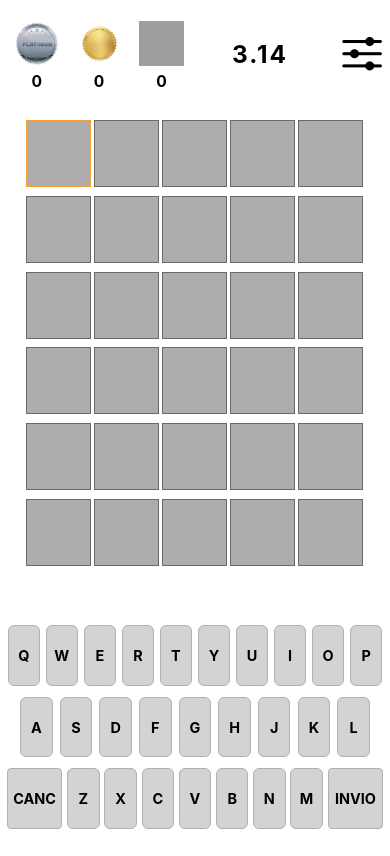
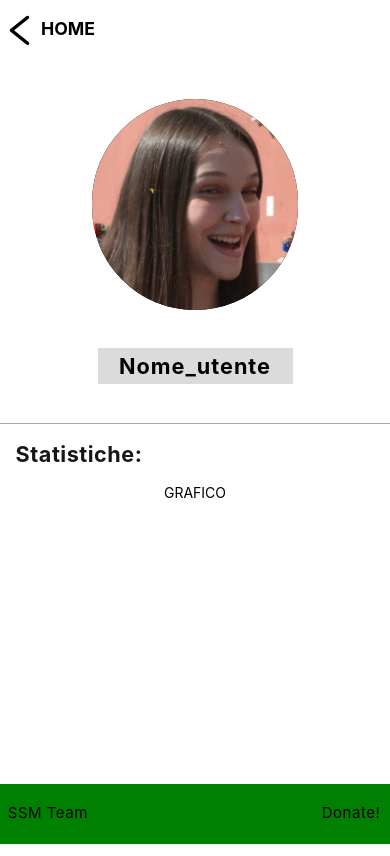
Before and after one commit to samuelePipitone/Parolando, a React Native app: screen /SalaTrofei in a window 390 px wide. Built offline with nearby package versions, Linux system fonts and the light colour scheme; grey boxes are pictures that could not be loaded.

Commit message:
fine pagina trofei

```diff
--- a/App.js
+++ b/App.js
@@ -6,6 +6,8 @@ import { createNativeStackNavigator } from '@react-navigation/native-stack';
 import Home from './src/Screens/Home';
 import Test from './src/Screens/Test';
 import ErrorPage from './src/Screens/ErrorPage';
+import Classifica from './src/Screens/Classifica';
+import SalaTrofei from './src/Screens/SalaTrofei';
 
 const Stack = createNativeStackNavigator();
 
@@ -21,6 +23,18 @@ export default function App() {
 				/>
 				<Stack.Screen name="Test" component={Test}/>
 				<Stack.Screen name="Error" component={ErrorPage}/>
+				<Stack.Screen
+					name="Classifica"
+					component={Classifica}
+					options={{
+						headerShown: false }}
+				/>
+				<Stack.Screen
+					name="SalaTrofei"
+					component={SalaTrofei}
+					options={{
+						headerShown: false }}
+				/>
 			</Stack.Navigator>
 	  </NavigationContainer>
 
--- a/src/Custom components/Options.js
+++ b/src/Custom components/Options.js
@@ -10,7 +10,7 @@ import styles from '../Styles/Style_Options'
 var width = Dimensions.get('window').width; //full width
 var height = Dimensions.get('window').height; //full height
 
-export default function Options(){
+export default function Options({ navigation }){
 
 	const [modalVisible, setModalVisible] = useState(false);
 
@@ -63,8 +63,14 @@ export default function Options(){
 
 							</TouchableOpacity>
 
+							<TouchableOpacity onPress={() => navigation.navigate('SalaTrofei')}>
 								<Text style={styles.text}>Sala dei trofei</Text>
+							</TouchableOpacity>
+
+							<TouchableOpacity onPress={() => navigation.navigate('Classifica')}>
 								<Text style={styles.text}>Classifica</Text>
+							</TouchableOpacity>
+
 						</View>
 
 						<View style={styles.titlesContainer}>
--- /dev/null
+++ b/src/Screens/Classifica.js
@@ -0,0 +1,10 @@
+import React from "react";
+import { View, Text } from "react-native";
+
+export default function Classifica({ navigation }){
+	return(
+		<View style={{flex: 1}}>
+			<Text>IMPOSTAZIONI PORCODDIO</Text>
+		</View>
+	);
+}
--- a/src/Screens/Home.js
+++ b/src/Screens/Home.js
@@ -35,7 +35,7 @@ export default function Home({ navigation }){
 					</View>
 
 					<View style={styles.header_options}>
-						<Options/>
+						<Options navigation={navigation}/>
 					</View>
 
 				</View>
--- /dev/null
+++ b/src/Screens/SalaTrofei.js
@@ -0,0 +1,78 @@
+import React from "react";
+import { View, SafeAreaView, Dimensions, Text,
+TouchableOpacity, Image } from "react-native";
+
+import AntDesign from 'react-native-vector-icons/AntDesign';
+
+import styles from '../Styles/Style_SalaTrofei';
+
+var width = Dimensions.get('window').width; //full width
+var height = Dimensions.get('window').height; //full height
+
+export default function SalaTrofei({ navigation }){
+	return(
+		<SafeAreaView style={styles.androidSafeArea}>
+
+			<View style={styles.container}>
+
+				<View style={styles.header}>
+
+					<TouchableOpacity
+					style={styles.headerLeft}
+					onPress={() => navigation.navigate('Home')}
+					>
+
+						<AntDesign name="left" size={width/10}/>
+						<Text style={styles.home}>HOME</Text>
+
+					</TouchableOpacity>
+
+					<View style={styles.headerRight}>
+
+					</View>
+
+				</View>
+
+				<View style={styles.body}>
+
+					<View style={styles.bodyProfile}>
+
+						<View style={styles.circular}>
+							<Image
+							source={require('../images/immagine.png')}
+							style={styles.immagine}
+							/>
+						</View>
+
+					</View>
+
+					<View style={styles.bodyName}>
+
+						<Text style={styles.nomeUtente}>Nome_utente</Text>
+
+					</View>
+
+					<View style={styles.bodyStatisticheContainer}>
+
+						<View style={styles.bodyStatTitolo}>
+							<Text style={styles.statistiche}>Statistiche:</Text>
+						</View>
+
+						<View style={styles.bodyStatBody}>
+							<Text style={{alignSelf: 'center'}}>GRAFICO</Text>
+						</View>
+
+					</View>
+
+				</View>
+
+				<View style={styles.footer}>
+					<Text style={styles.credits}>SSM Team</Text>
+					<Text style={styles.donate}>Donate!</Text>
+				</View>
+
+			</View>
+
+		</SafeAreaView>
+	);
+}
--- /dev/null
+++ b/src/Styles/Style_SalaTrofei.js
@@ -0,0 +1,101 @@
+import { StyleSheet, Dimensions, Platform, StatusBar } from "react-native";
+
+var width = Dimensions.get('window').width; //full width
+var height = Dimensions.get('window').height; //full height
+
+export default StyleSheet.create({
+	androidSafeArea: {
+		flex: 1,
+		paddingTop: Platform.OS === "android" ? StatusBar.currentHeight : 0,
+		backgroundColor: 'white'
+	},
+	container: {
+		flex: 1,
+	},
+	//---------------header-------------------------
+	header: {
+		flex: 1,
+		flexDirection: 'row'
+	},
+	headerLeft:{
+		flex: 1,
+		flexDirection: 'row',
+		alignItems: 'center'
+	},
+	headerRight:{
+		flex: 1,
+	},
+	home: {
+		fontSize: width/22,
+		fontWeight: 'bold',
+		marginBottom: '2%',
+		marginLeft: '1%'
+	},
+	//-----------------body-------------------------
+	body: {
+		flex: 12
+	},
+	bodyProfile:{
+		flex: 0.8,
+		justifyContent: 'center',
+		alignItems: 'center',
+	},
+	bodyName:{
+		flex: 0.1,
+		backgroundColor: '#dbdbdb', //grigio
+		justifyContent: 'center',
+		width: '50%',
+		alignSelf: 'center',
+		marginBottom: '10%',
+	},
+	bodyStatisticheContainer:{
+		flex: 1,
+		borderTopColor: '#a8a8a8', //grigio
+		borderTopWidth: 0.6
+	},
+	bodyStatTitolo:{
+		flex: 1,
+		justifyContent: 'center',
+		marginLeft: '4%'
+	},
+	bodyStatBody:{
+		flex: 5,
+	},
+	immagine: {
+		height: height/4,
+		width: width/1.9,
+		backgroundColor: 'black',
+		borderRadius: 110
+	},
+	nomeUtente: {
+		alignSelf: 'center',
+		fontWeight: 'bold',
+		fontSize: width/18,
+		letterSpacing: 1
+	},
+	statistiche: {
+		fontSize: width/18,
+		fontWeight: 'bold',
+		letterSpacing: 0.5,
+		color: '#171717'
+	},
+	//---------------footer-------------------------
+	footer: {
+		backgroundColor: 'green',
+		flex: 1,
+		flexDirection: 'row'
+	},
+	credits: {
+		marginTop: '5%',
+		marginLeft: '2%',
+		letterSpacing: 0.5,
+		fontSize: width/26
+	},
+	donate: {
+		marginTop: '5%',
+		marginLeft: '2%',
+		letterSpacing: 0.5,
+		fontSize: width/26,
+		marginLeft: '60%'
+	}
+});
```
Also changed, not shown: src/Styles/Style_Classifica.js (added, +8 -0 lines), src/images/immagine.png (added).
